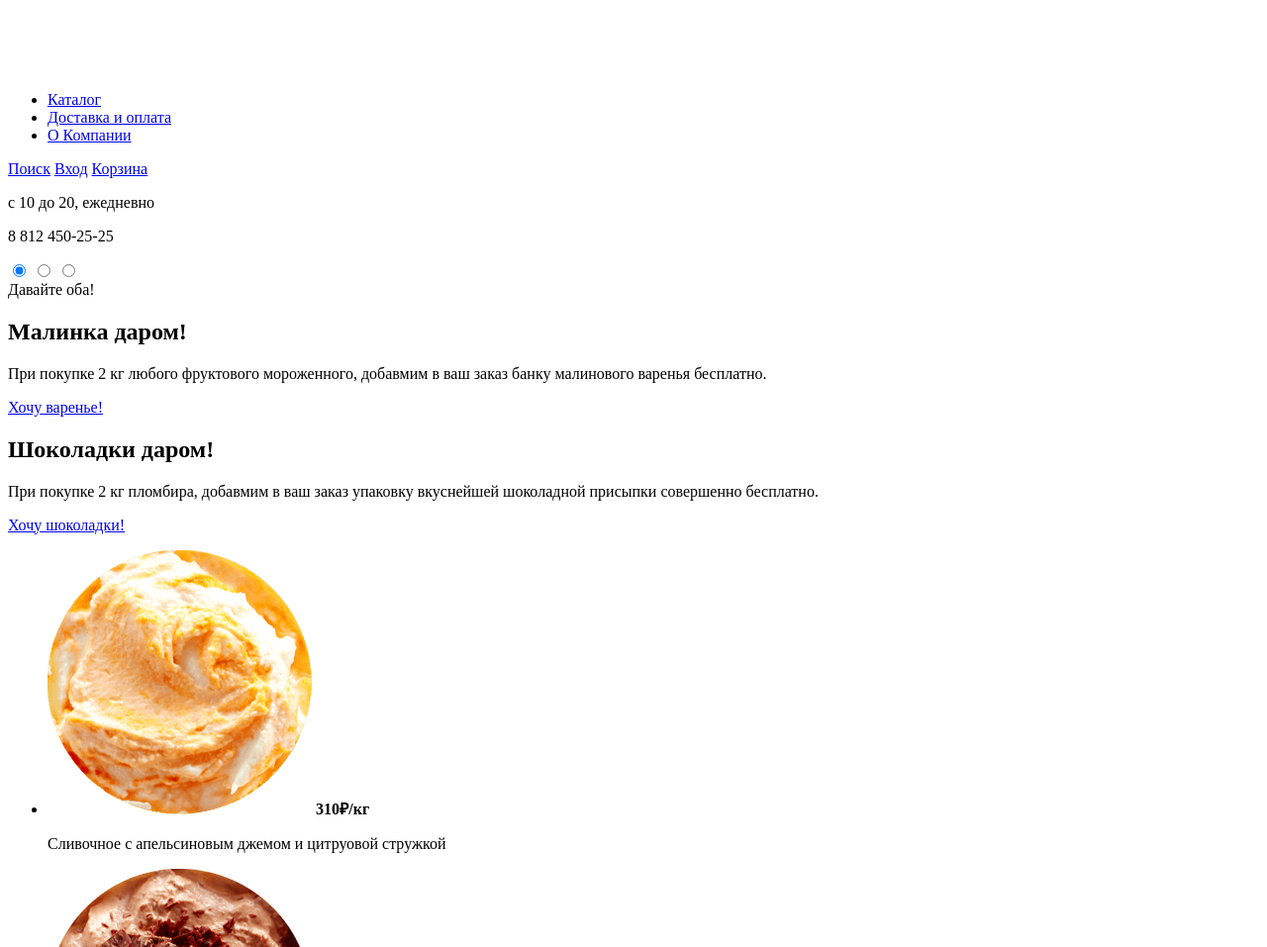
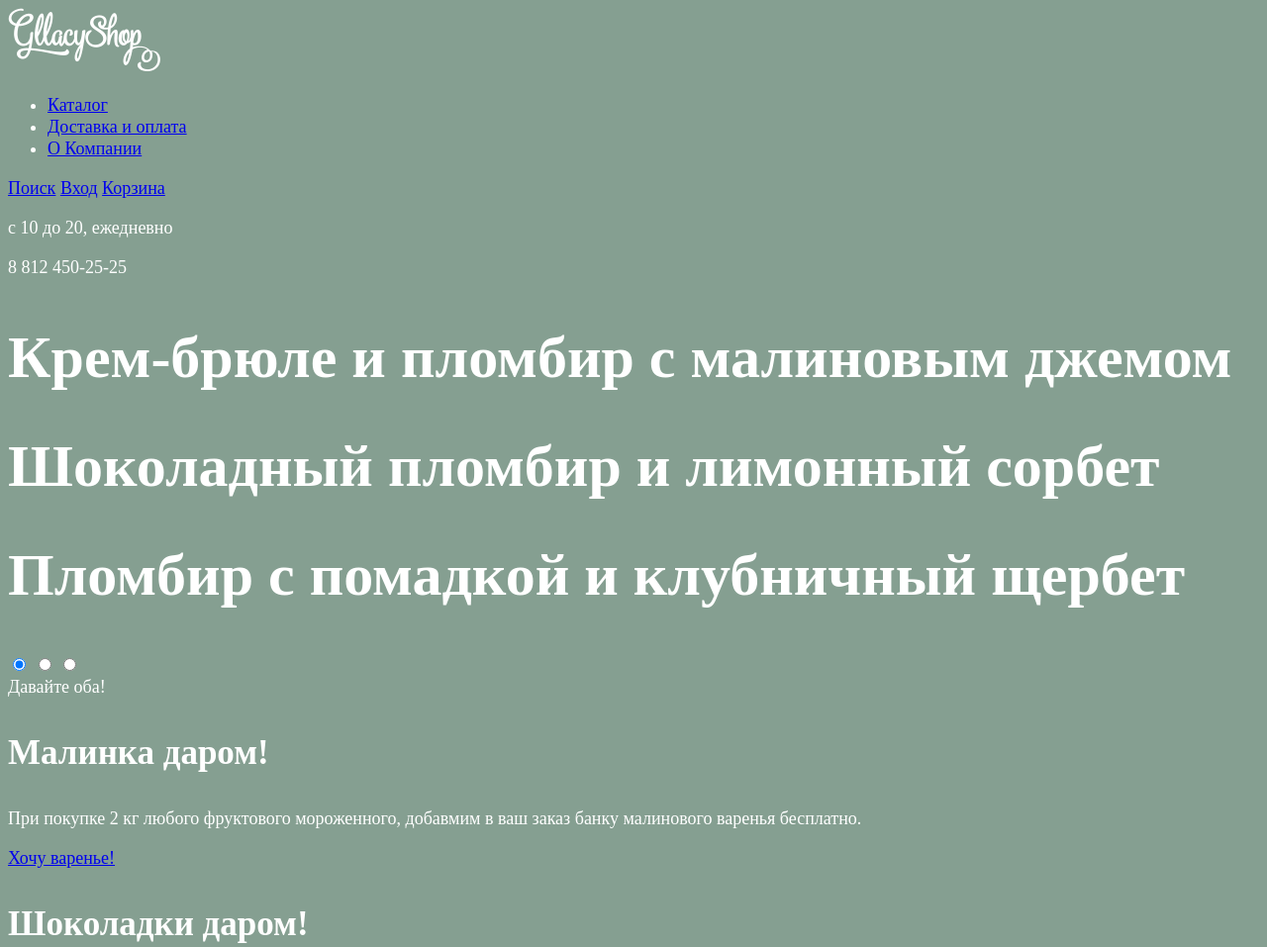
Before and after one commit to ChristieKh/162006-gllacy, a plain HTML site: page index.html in a window 1280 px wide. Shown: the top 957 px of the page at 99% size. Drawn offline with Linux system fonts and the light colour scheme.

Commit message:
Подготовка текстовых стилей личного проекта

```diff
--- /dev/null
+++ b/css/style.css
@@ -0,0 +1,25 @@
+body {
+    font-size: 18px;
+    color: #ffffff;
+    line-height: 22px;
+
+    background-color: #859f91;
+}
+
+h2 {
+    font-size: 60px;
+    color: #ffffff;
+    line-height: 60.35px;
+}
+
+h3 {
+    font-size: 35px;
+    color: #ffffff;
+    line-height: 41px;
+}
+
+h4 {
+    font-size: 24px;
+    color: #323232;
+    line-height: 30px;
+}
--- a/index.html
+++ b/index.html
@@ -3,6 +3,7 @@
   <head>
     <meta charset="utf-8">
     <title>HTML Academy: Глейси</title>
+    <link href="css/style.css" rel="stylesheet">
   </head>
   <body>
       <header class="main-header">
@@ -36,13 +37,19 @@
       </header>
       <main class="container">
           <div class="wrapper">
+	       <div class="slider">
+	         <div class="slides slide1">
+                 <h2 class="slides slide1">Крем-брюле и пломбир с малиновым джемом</h2>
+	         </div>
+	         <div class="slides slide2">
+	             <h2 class="slides slide2">Шоколадный пломбир и лимонный сорбет</h2>
+	         </div>
+	         <div class="slides slide3">
+	             <h2 class="slides slide3">Пломбир с помадкой и клубничный щербет</h2>
 	        <input type="radio" name="point" id="slide1" checked>
 	        <input type="radio" name="point" id="slide2">
 	        <input type="radio" name="point" id="slide3">
-	       <div class="slider">
-	         <div class="slides slide1"></div>
-	         <div class="slides slide2"></div>
-	         <div class="slides slide3"></div>
+	         </div>
 	       </div>
 	       <div class="controls">
 	         <label for="slide1"></label>
@@ -53,11 +60,11 @@
 	       </div>
           <div class="banners">
               <div class="banner-left"></div>
-                 <h2 class="banner-toppic">Малинка даром!</h2>
+                 <h3 class="banner-toppic">Малинка даром!</h2>
                  <p class="banner-content">При покупке 2 кг любого фруктового мороженного, добавмим в ваш заказ банку малинового варенья бесплатно.</p>
                  <a class="btn" href="#">Хочу варенье!</a>
               <div class="baunner-right"></div>
-                 <h2 class="banner-toppic">Шоколадки даром!</h2>
+                 <h3 class="banner-toppic">Шоколадки даром!</h2>
                  <p class="banner-content">При покупке 2 кг пломбира, добавмим в ваш заказ упаковку вкуснейшей шоколадной присыпки совершенно бесплатно.</p>
                  <a class="btn" href="#">Хочу шоколадки!</a>
           </div>
@@ -86,7 +93,7 @@
               </ul>
           </div>
           <div class="commercial">
-              <h3 class="commercial-toppic">Магазин Глейси - это онлайн и офлайн магазин по продаже мороженого собственного производства на развес</h2>
+              <h4 class="commercial-toppic">Магазин Глейси - это онлайн и офлайн магазин по продаже мороженого собственного производства на развес</h2>
               <ul class="commercial-item-right">
                   <li>
                       Все наше мороженое изготавливается на собственном производстве, с использованием современного оборудования и проверенных временем технологий.
@@ -137,7 +144,7 @@
                  <a class="social-btn social-btn-vk" href="#">Вконтакте</a>
              </div>
              <div class="fotter-about-us">
-                 <h4 class="fotter-about-us-toppic">Для поставщика</h3>
+                 <b class="fotter-about-us-toppic">Для поставщиков</b>
                  <a href="#">О производстве</a>
                  <a href="#">Наши документы</a>
                  <a href="#">Экологические стандарты</a>
```
